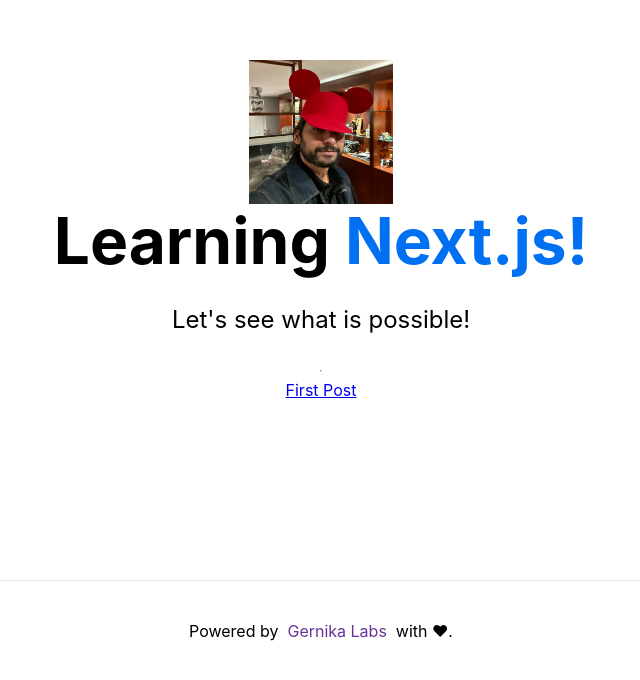
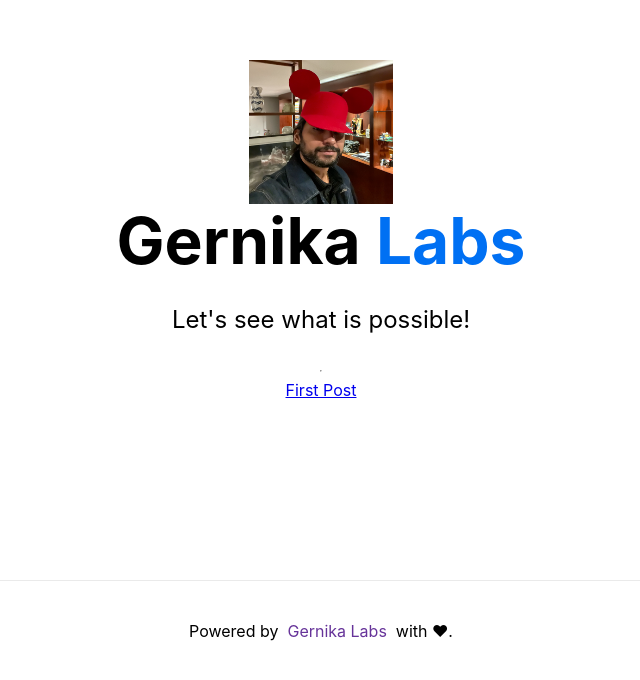
Before and after one commit to inaki/gernikalabs, a Next.js app: page / in a window 1280 px wide. Shown: the part 120-800 px from the top of the page, without its empty margins (319-959 px from the left). Built offline with nearby package versions, Linux system fonts and the light colour scheme.

Commit message:
COS-1 Add new title

```diff
--- a/pages/index.js
+++ b/pages/index.js
@@ -6,7 +6,7 @@
   return (
     <div className="container">
       <Head>
-        <title>Yo Yo Yo</title>
+        <title>Gernika Labs</title>
         <link rel="icon" href="/favicon.ico" />
       </Head>
 
@@ -14,7 +14,7 @@
         <Profile />
 
         <h1 className="title">
-          Learning <a href="https://nextjs.org">Next.js!</a>
+          Gernika <a href="https://nextjs.org">Labs</a>
         </h1>
 
         <p className="description">
```
